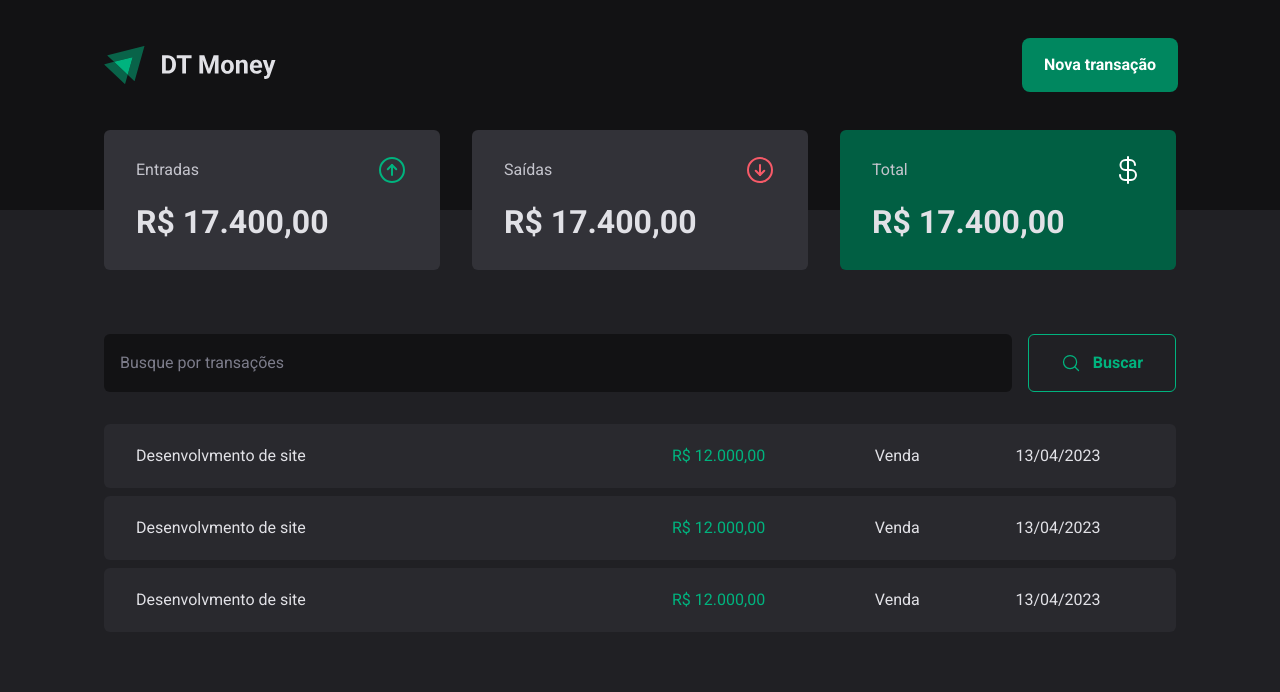
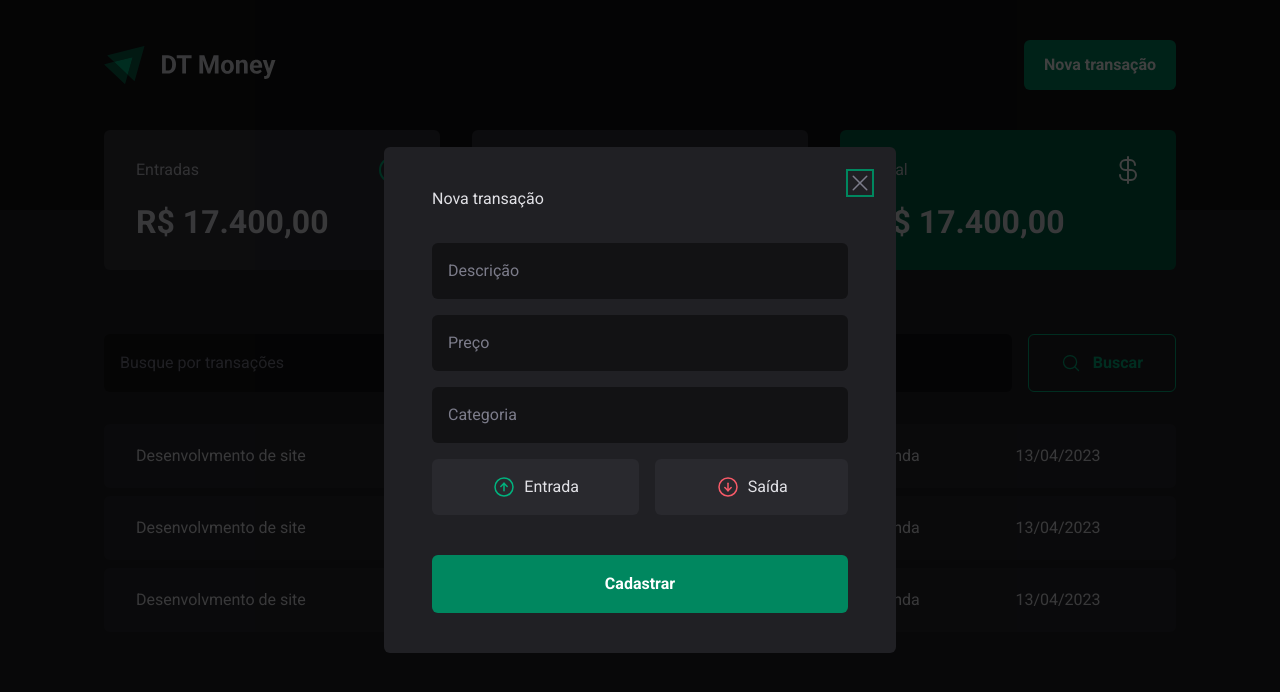
Before and after one commit to CaioQuirinoMedeiros/dt-money, a React (Vite) app: page / in a window 1280 px wide. Both pictures are taken after a click on the button "Nova transação". Shown: the top 692 px of the page. Built offline with nearby package versions, Linux system fonts and the light colour scheme.

Commit message:
header and new transaction form

```diff
--- a/package.json
+++ b/package.json
@@ -10,6 +10,8 @@
     "preview": "vite preview"
   },
   "dependencies": {
+    "@radix-ui/react-dialog": "^1.0.4",
+    "@radix-ui/react-radio-group": "^1.1.3",
     "autoprefixer": "^10.4.14",
     "phosphor-react": "^1.4.1",
     "postcss": "^8.4.25",
--- a/src/components/Header.tsx
+++ b/src/components/Header.tsx
@@ -1,13 +1,18 @@
 import { Images } from '../assets/Images'
+import * as Dialog from '@radix-ui/react-dialog'
+import { NewTransactionModal } from './NewTransactionModal'
 
 export function Header() {
   return (
     <header className='bg-gray-900 pt-[2.5rem] pb-[7.5rem]'>
       <div className='w-full max-w-[1120px] my-0 mx-auto px-[1.5rem] flex flex-row justify-between'>
         <img src={Images.logo} />
-        <button className='h-[50px] bg-green-500 text-white font-bold px-[1.25rem] rounded-md cursor-pointer hover:bg-green-700 transition-colors'>
-          Nova transação
-        </button>
+        <Dialog.Root>
+          <Dialog.Trigger className='h-[50px] bg-green text-white font-bold px-[1.25rem] rounded-md cursor-pointer hover:bg-green-dark transition-colors'>
+            Nova transação
+          </Dialog.Trigger>
+          <NewTransactionModal />
+        </Dialog.Root>
       </div>
     </header>
   )
--- /dev/null
+++ b/src/components/NewTransactionModal.tsx
@@ -0,0 +1,61 @@
+import * as Dialog from '@radix-ui/react-dialog'
+import * as RadioGroup from '@radix-ui/react-radio-group'
+import { X, ArrowCircleUp, ArrowCircleDown } from 'phosphor-react'
+
+export function NewTransactionModal() {
+  return (
+    <Dialog.Portal>
+      <Dialog.Overlay className='fixed inset-0 w-full h-full bg-[rgba(0,0,0,0.75)]' />
+      <Dialog.Content className='min-w-[32rem] rounded-md py-[2.5rem] px-[3rem] bg-gray-800 fixed top-[50%] left-[50%] translate-x-[-50%] translate-y-[-50%]'>
+        <Dialog.Title>Nova transação</Dialog.Title>
+        <Dialog.Close className='absolute bg-transparent border-0 top-[1.5rem] right-[1.5rem] cursor-pointer text-gray-500 leading-0'>
+          <X size={24} />
+        </Dialog.Close>
+        <form className='flex flex-col gap-[1rem] mt-[2rem]'>
+          <input
+            className='rounded-md border-0 bg-gray-900 text-gray-300 p-[1rem] placeholder:text-gray-500'
+            type='text'
+            placeholder='Descrição'
+            required
+          />
+          <input
+            className='rounded-md border-0 bg-gray-900 text-gray-300 p-[1rem] placeholder:text-gray-500'
+            type='number'
+            placeholder='Preço'
+            required
+          />
+          <input
+            className='rounded-md border-0 bg-gray-900 text-gray-300 p-[1rem] placeholder:text-gray-500'
+            type='text'
+            placeholder='Categoria'
+            required
+          />
+
+          <RadioGroup.Root className='flex flex-row gap-[1rem]'>
+            <RadioGroup.Item
+              value='input'
+              className='group bg-gray-700 hover:bg-gray-600 p-[1rem] grow flex flex-row gap-[0.5rem] items-center justify-center rounded-md cursor-pointer border-0 text-gray-100 aria-checked:bg-green-dark aria-checked:text-white'
+            >
+              <ArrowCircleUp className='text-[1.5rem] text-green-light group-aria-checked:text-white'/>
+              Entrada
+            </RadioGroup.Item>
+            <RadioGroup.Item
+              value='output'
+              className='group bg-gray-700 hover:bg-gray-600 p-[1rem] grow flex flex-row gap-[0.5rem] items-center justify-center rounded-md cursor-pointer border-0 text-gray-100 aria-checked:bg-red-dark aria-checked:text-white'
+            >
+              <ArrowCircleDown className='text-[1.5rem] text-red group-aria-checked:text-white' />
+              Saída
+            </RadioGroup.Item>
+          </RadioGroup.Root>
+
+          <button
+            className='h-[58px] border-0 bg-green text-white font-bold px-[1.25rem] rounded-md mt-[1.5rem] hover:bg-green-dark transition-colors'
+            type='submit'
+          >
+            Cadastrar
+          </button>
+        </form>
+      </Dialog.Content>
+    </Dialog.Portal>
+  )
+}
--- a/src/components/SearchForm.tsx
+++ b/src/components/SearchForm.tsx
@@ -7,7 +7,7 @@ export function SearchForm() {
         className='grow rounded-md border-0 bg-gray-900 text-gray-300 p-[1rem] placeholder:text-gray-500'
         placeholder='Busque por transações'
       />
-      <button className='flex flex-row gap-[0.75rem] items-center px-[2rem] py-[1rem] bg-transparent border border-green-300 text-green-300 font-bold rounded-md hover:bg-green-500 hover:border-green-500 hover:text-white transition-colors'>
+      <button className='flex flex-row gap-[0.75rem] items-center px-[2rem] py-[1rem] bg-transparent border border-green-light text-green-light font-bold rounded-md hover:bg-green hover:border-green hover:text-white transition-colors'>
         <MagnifyingGlass className='text-[1.25rem]' />
         Buscar
       </button>
--- a/src/components/Summary.tsx
+++ b/src/components/Summary.tsx
@@ -6,7 +6,7 @@ export function Summary() {
       <div className='bg-gray-600 rounded-md py-[1.5rem] px-[2rem]'>
         <header className='flex flex-row items-center justify-between text-gray-300 mb-[0.75rem]'>
           <span>Entradas</span>
-          <ArrowCircleUp size={32} className='text-green-300' />
+          <ArrowCircleUp size={32} className='text-green-light' />
         </header>
         <strong className='block mt-1rem text-[2rem]'>R$ 17.400,00</strong>
       </div>
@@ -14,12 +14,12 @@ export function Summary() {
       <div className='bg-gray-600 rounded-md py-[1.5rem] px-[2rem]'>
         <header className='flex flex-row items-center justify-between text-gray-300 mb-[0.75rem]'>
           <span>Saídas</span>
-          <ArrowCircleDown size={32} className='text-red-300' />
+          <ArrowCircleDown size={32} className='text-red' />
         </header>
         <strong className='block mt-1rem text-[2rem]'>R$ 17.400,00</strong>
       </div>
 
-      <div className='bg-green-700 rounded-md py-[1.5rem] px-[2rem]'>
+      <div className='bg-green-dark rounded-md py-[1.5rem] px-[2rem]'>
         <header className='flex flex-row items-center justify-between text-gray-300 mb-[0.75rem]'>
           <span>Total</span>
           <CurrencyDollar size={32} className='text-white' />
--- a/src/index.css
+++ b/src/index.css
@@ -13,7 +13,7 @@
 
   *:focus {
     outline: 0;
-    @apply shadow-[0_0_0_2px] shadow-green-500
+    @apply shadow-[0_0_0_2px] shadow-green
   }
 
   body {
--- a/src/pages/Transactions.tsx
+++ b/src/pages/Transactions.tsx
@@ -20,7 +20,7 @@ export function Transactions() {
               </td>
               <td
                 className={`py-[1.25rem] px-[2rem] bg-gray-700 ${
-                  variant === 'income' ? 'text-green-300' : 'text-red-300'
+                  variant === 'income' ? 'text-green-light' : 'text-red'
                 }`}
               >
                 R$ 12.000,00
@@ -36,7 +36,7 @@ export function Transactions() {
               </td>
               <td
                 className={`py-[1.25rem] px-[2rem] bg-gray-700 ${
-                  variant === 'income' ? 'text-green-300' : 'text-red-300'
+                  variant === 'income' ? 'text-green-light' : 'text-red'
                 }`}
               >
                 R$ 12.000,00
@@ -52,7 +52,7 @@ export function Transactions() {
               </td>
               <td
                 className={`py-[1.25rem] px-[2rem] bg-gray-700 ${
-                  variant === 'income' ? 'text-green-300' : 'text-red-300'
+                  variant === 'income' ? 'text-green-light' : 'text-red'
                 }`}
               >
                 R$ 12.000,00
--- a/tailwind.config.js
+++ b/tailwind.config.js
@@ -15,13 +15,12 @@ export default {
         'gray-800': '#202024',
         'gray-900': '#121214',
 
-        'green-300': '#00B37E',
-        'green-500': '#00875F',
-        'green-700': '#015F43',
+        'green-light': '#00B37E',
+        green: '#00875F',
+        'green-dark': '#015F43',
 
-        'red-300': '#F75A68',
-        'red-500': '#AB222E',
-        'red-700': '#7A1921'
+        red: '#F75A68',
+        'red-dark': '#AA2834'
       }
     }
   },
```
Also changed, not shown: 1 other file (tests, documents, lock files or other folders).
